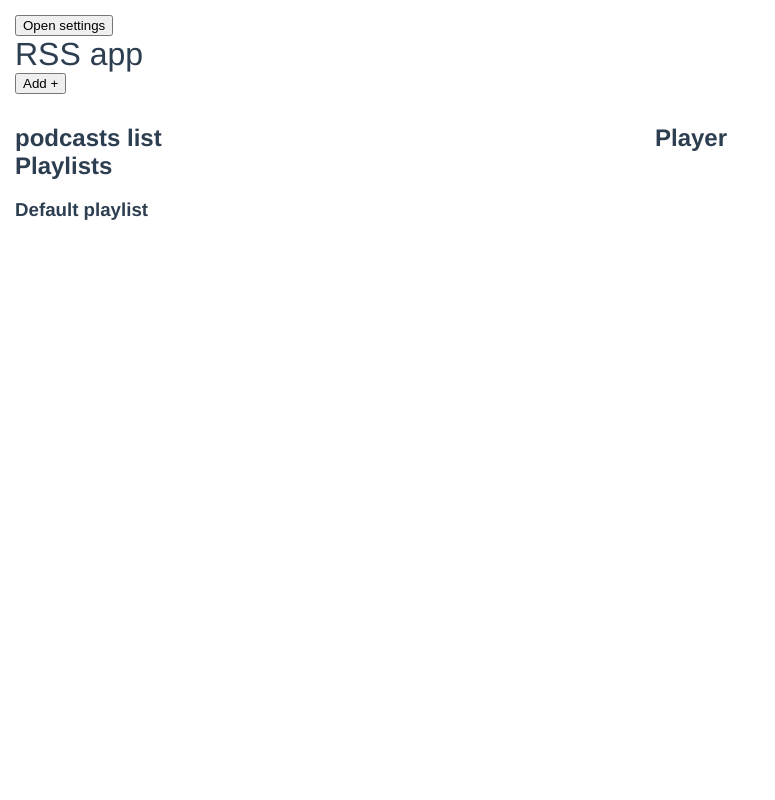
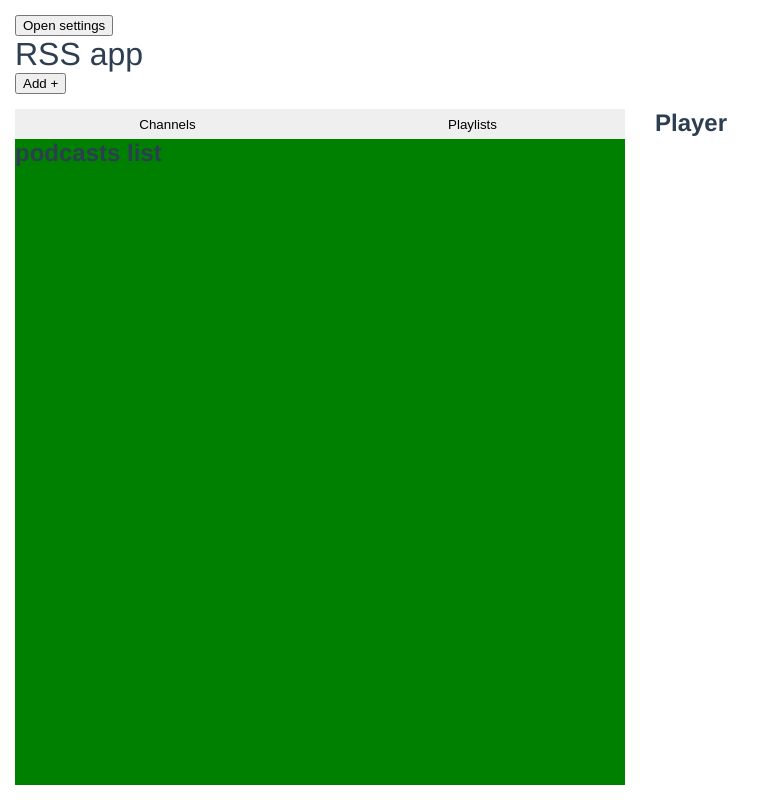
Before and after one commit to jibeetz/media-webapp, a Vue app: page / in a window 1280 px wide. Shown: the whole page, without its empty margins (0-775 px from the left). Built offline with nearby package versions, Linux system fonts and the light colour scheme.

Commit message:
Improvements on CSS, WIP

```diff
--- a/src/App.vue
+++ b/src/App.vue
@@ -39,4 +39,14 @@ ul, li {
 li {
   list-style: none;
 }
+
+::-webkit-scrollbar {
+  background-color: #2c3e50;
+  width: 5px;
+}
+
+::-webkit-scrollbar-thumb {
+  background: #666;
+  border-radius: 20px;
+}
 </style>
--- a/src/components/Manager.vue
+++ b/src/components/Manager.vue
@@ -27,14 +27,24 @@
 
         <div class="pane list-pane">
 
-          <Publications @addEpisode="addEpisode" :added="addedPodcast" @playEpisode="playEpisode" @closeAddPanel="onCloseAddPanel"/>
+          <ul class="lists-switch">
+            <li><button v-on:click="activeList = 'channels'">Channels</button></li>
+            <li><button v-on:click="activeList = 'playlists'">Playlists</button></li>
+          </ul>
 
-          <Playlists :addedEpisode="addedEpisode" @playEpisode="playEpisode"/>
+          <div class="lists" v-bind:class="activeList">
+            <div class="list channels">
+              <Publications @addEpisode="addEpisode" :added="addedPodcast" @playEpisode="playEpisode" @closeAddPanel="onCloseAddPanel"/>
+            </div>
+            <div class="list playlists">
+              <Playlists :addedEpisode="addedEpisode" @playEpisode="playEpisode"/>
+            </div>
+          </div>
 
         </div>
 
         <div class="pane player-pane" v-bind:class="{ open: playedEpisode !== null }">
-          <Player :playedEpisode="playedEpisode"/>
+          <Player :playedEpisode="playedEpisode" @removeLoadedEpisode="onRemovePlayingEpisode"/>
         </div>
 
       </div>
@@ -67,7 +77,8 @@ export default {
       playedEpisode: null,
       isAddOpen: false,
       isSettingsOpen: false,
-      isDarkMode: null
+      isDarkMode: null,
+      activeList: 'channels'
     }
   },
   methods: {
@@ -88,6 +99,9 @@ export default {
     },
     onToggleDarkMode (value) {
       this.isDarkMode = value;
+    },
+    onRemovePlayingEpisode (value) {
+      this.playedEpisode = null
     }
   }
 }
@@ -114,12 +128,14 @@ export default {
 
 .panes {
   display: flex;
-  height: calc(100vh - 30px);
+  height: calc(100vh - 15px);
+  overflow: hidden;
 }
 
 .pane {
   flex: 0 0 calc(50% - 30px);
-  padding: 15px;
+  margin: 0 15px 15px;
+  overflow: hidden;
 }
 
 .list-pane {
@@ -135,6 +151,43 @@ export default {
     bottom: 0;
     width: 100%;
     height: 50px;
+
+    &.open {
+      background-color: green;
+    }
+  }
+}
+
+.lists-switch {
+  display: flex;
+
+  li {
+    width: 50%;
+    margin: 0;
+	  height: 30px;
+
+    button {
+      border: none;
+      width: 100%;
+      height: 100%;
+    }
+  }
+}
+
+.lists {
+  background-color: green;
+  display: flex;
+  width: 200%;
+  transition: transform 0.3s;
+  height: calc(100% - 30px);
+
+  .list {
+    width: 50%;
+    overflow-x: hidden;
+  }
+
+  &.playlists {
+    	transform: translateX(-50%);
   }
 }
 
--- a/src/components/Player.vue
+++ b/src/components/Player.vue
@@ -35,7 +35,8 @@ export default {
   props: ["playedEpisode"],
   watch: {
     playedEpisode: function(playedEpisode) {
-      this.playEpisode(playedEpisode.episode);
+      if(playedEpisode)
+        this.playEpisode(playedEpisode.episode);
     }
   },
 
@@ -82,6 +83,7 @@ export default {
       this.loadedEpisode = null;
       localStorage.setItem("loadedEpisode", null);
       this.playerView = null;
+      this.$emit('removeLoadedEpisode', true)
     },
     setupYoutube: function() {
       let tag = document.createElement("script");
--- a/src/components/Publications/Add.vue
+++ b/src/components/Publications/Add.vue
@@ -119,20 +119,24 @@ export default {
 .podcast_add {
   transition: all 0.3s;
   position: fixed;
-	top: -100vh;
+	transform: translateY(-100%);
   left: 0;
 	height: calc(100vh - 30px);
 	background: #fff;
-	width: 50%;
+	width: calc(50% - 30px);
   padding: 15px;
   overflow: hidden;
+
+  .dark & {
+    background-color: #2c3e50;
+  }
 
   @media screen  and (max-width: 768px)  {
     width: 100%;
   }
 
   &.open {
-    top: 0;
+    transform: translateY(0%);
   }
 
   .suggested {
--- a/src/components/Publications/List.vue
+++ b/src/components/Publications/List.vue
@@ -1,24 +1,35 @@
 <template>
-    <div>
+    <div v-bind:class="{ 'list-open': selectedPodcast !== null }">
+
         <h2>podcasts list</h2>
 
         <ul v-if="savedPodcasts.length">
           <li v-for="(savedPodcast, key) in savedPodcasts" :key="key">
             {{savedPodcast.title}}
             <button v-on:click="removePodcast(savedPodcast)">Remove</button>
-            <button v-on:click="showEpisodes(savedPodcast)">Show episodes</button>
+            <button v-on:click="toggleEpisodes(savedPodcast)">Toggle episodes</button>
             <button v-on:click="updatePodcast(savedPodcast)">Update podcast</button>
+
+            <ul class="episodes-list" v-show="listedEpisodes[convertToSlug(savedPodcast.title)]">
+              <li v-for="(episode, key) in savedPodcast.item" :key="key">
+                {{episode.title}}
+                <button v-on:click="$emit('addEpisode', {episode})">Add episode</button>
+                <button v-on:click="$emit('playEpisode', {episode})">Play episode</button>
               </li>
             </ul>
 
-        <button v-if="selectedPodcast !== null" v-on:click="hideEpisodes()">Hide episodes</button>
-        <ul v-if="selectedPodcast !== null">
+            <!-- <ul v-if="selectedPodcast !== null && selectedPodcast === savedPodcast" class="episodes-list">
               <li v-for="(episode, key) in selectedPodcast.item" :key="key">
                 {{episode.title}}
                 <button v-on:click="$emit('addEpisode', {episode})">Add episode</button>
                 <button v-on:click="$emit('playEpisode', {episode})">Play episode</button>
               </li>
+            </ul> -->
+
+          </li>
         </ul>
+
+
     </div>
 </template>
 
@@ -32,7 +43,8 @@ export default {
     return {
       savedPodcasts: [],
       selectedPodcast: null,
-      updatedPodcast: null
+      updatedPodcast: null,
+      listedEpisodes: {}
     }
   },
 
@@ -81,12 +93,10 @@ export default {
       }
 
     },
-    showEpisodes: function (podcast){
-      // console.log('showEpisodes', podcast);
-      this.selectedPodcast = podcast;
-    },
-    hideEpisodes: function(){
-      this.selectedPodcast = null;
+    toggleEpisodes: function (savedPodcast) {
+      let channelSlug = this.convertToSlug(savedPodcast.title);
+      let isDiplayed = (this.listedEpisodes[channelSlug]) ? false : true;
+      this.$set(this.listedEpisodes, channelSlug, isDiplayed);
     },
     updatePodcast: function(podcast){
 
@@ -129,6 +139,13 @@ export default {
         // }
 
       }
+    },
+    convertToSlug(text){
+      return text
+        .toLowerCase()
+        .replace(/[^\w ]+/g,'')
+        .replace(/ +/g,'-')
+        ;
     }
   },
   mounted: function () {
@@ -140,7 +157,10 @@ export default {
 </script>
 
 
-<style scoped>
+<style scoped lang="scss">
 
+.list-open {
+
+}
 
 </style>
--- a/src/components/Settings.vue
+++ b/src/components/Settings.vue
@@ -68,22 +68,27 @@ export default {
   width: calc(50% - 30px);
   height: calc(100vh - 30px);
   padding: 15px;
-  transition: right 0.3s, background-color 0.3s;
+  transition: transform 0.3s, background-color 0.3s;
   background: #f9f9f9;
   overflow: hidden;
-  right: -50%;
+  transform: translateX(200%);
+  z-index: 1;
 
   .dark & {
     background-color: #2c3e50;
   }
 
-  @media screen  and (max-width: 768px)  {
-    right: -100%;
-    width: calc(100% - 30px);
+  &.open {
+    transform: translateX(100%);
   }
 
-  &.open {
-    right: 0;
+  @media screen  and (max-width: 768px)  {
+    transform: translateX(100%);
+    width: calc(100% - 30px);
+
+    &.open {
+      transform: translateX(0%);
+    }
   }
 
 
```
Lines whose indentation alone changed are shown as unchanged.
